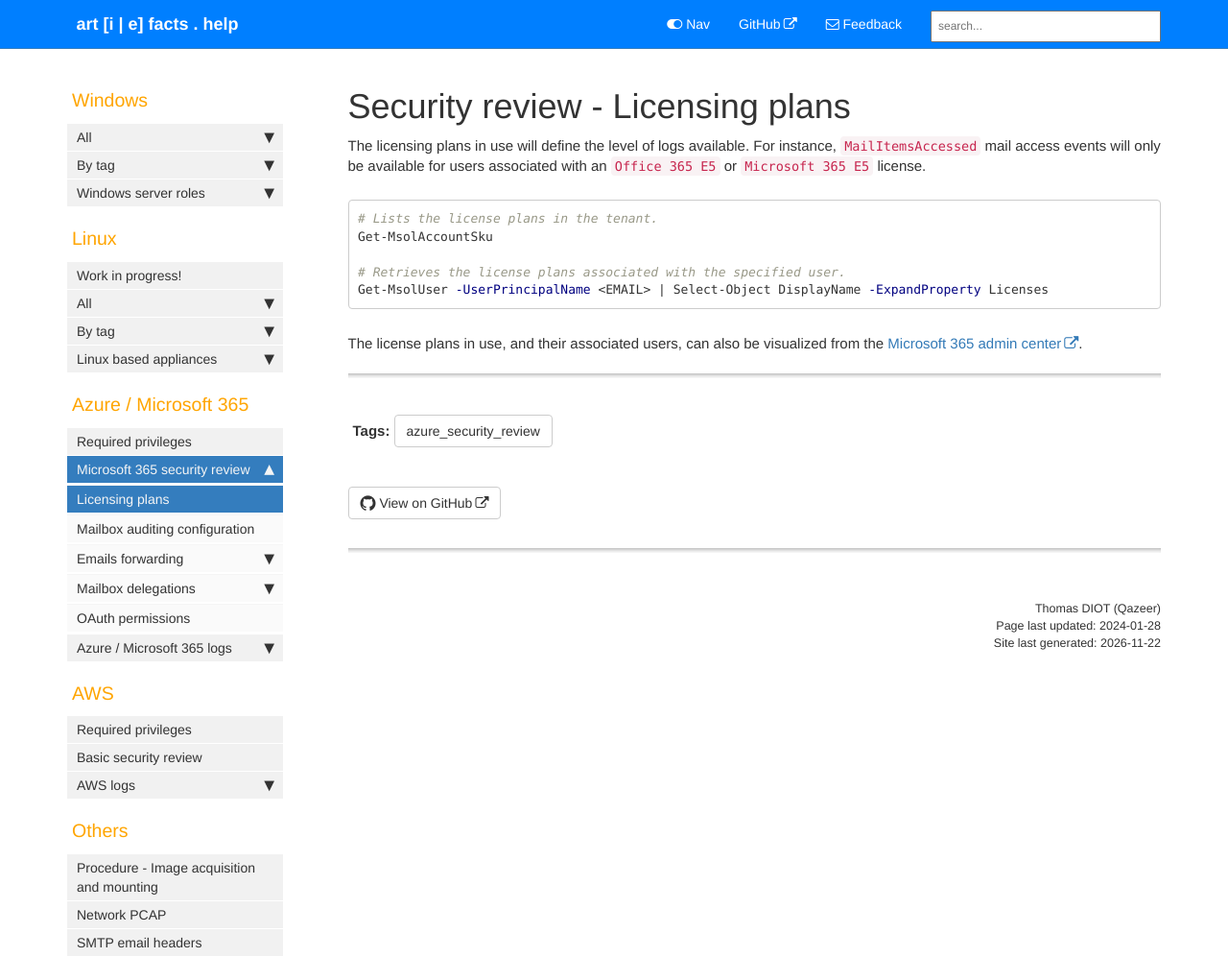
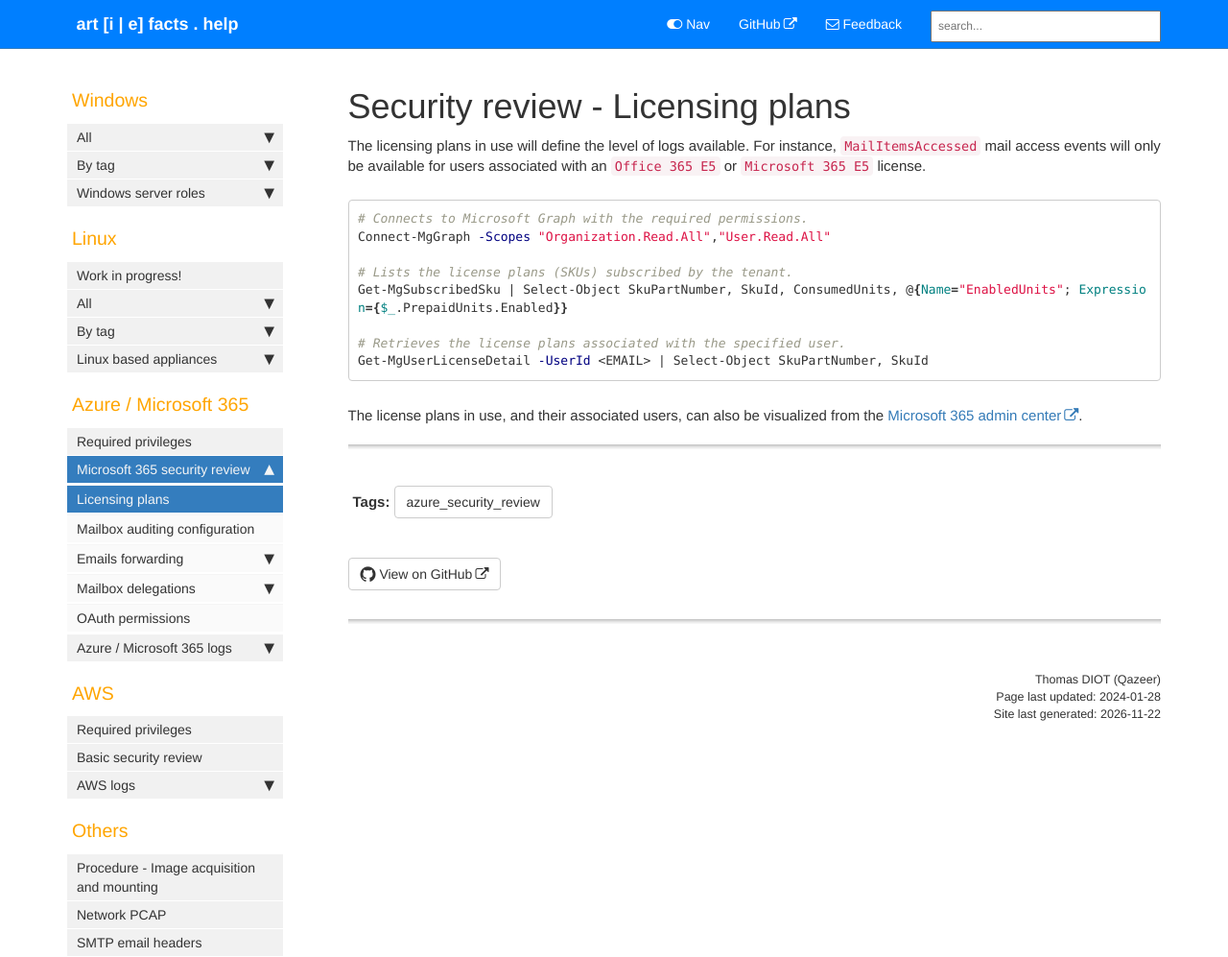
Before and after one commit to Qazeer/artefacts.help, a Jekyll site: the page built from pages/azure/m365_security_review_licensing_plans.md, in a window 1280 px wide. Shown: the whole page at 96% size. Built offline with Jekyll 4.4.1, drawn with Linux system fonts in a browser that asks for light colours; comment, search, counter and statistics services are not loaded.

Commit message:
[Artefact] M365 licensing plans - Replace the retired MSOnline cmdlets with Microsoft Graph

````diff
--- a/pages/azure/m365_security_review_licensing_plans.md
+++ b/pages/azure/m365_security_review_licensing_plans.md
@@ -15,11 +15,14 @@ For instance, `MailItemsAccessed` mail access events will only be available
 for users associated with an `Office 365 E5` or `Microsoft 365 E5` license.
 
 ```bash
-# Lists the license plans in the tenant.
-Get-MsolAccountSku
+# Connects to Microsoft Graph with the required permissions.
+Connect-MgGraph -Scopes "Organization.Read.All","User.Read.All"
+
+# Lists the license plans (SKUs) subscribed by the tenant.
+Get-MgSubscribedSku | Select-Object SkuPartNumber, SkuId, ConsumedUnits, @{Name="EnabledUnits"; Expression={$_.PrepaidUnits.Enabled}}
 
 # Retrieves the license plans associated with the specified user.
-Get-MsolUser -UserPrincipalName <EMAIL> | Select-Object DisplayName -ExpandProperty Licenses
+Get-MgUserLicenseDetail -UserId <EMAIL> | Select-Object SkuPartNumber, SkuId
 ```
 
 The license plans in use, and their associated users, can also be visualized
````
